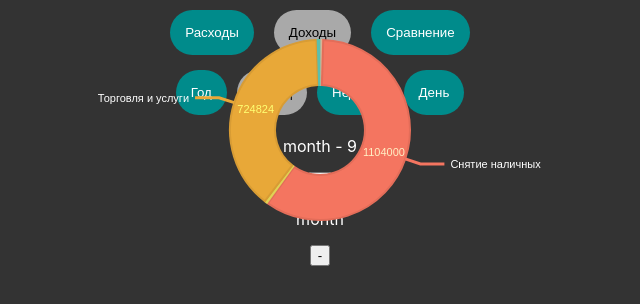
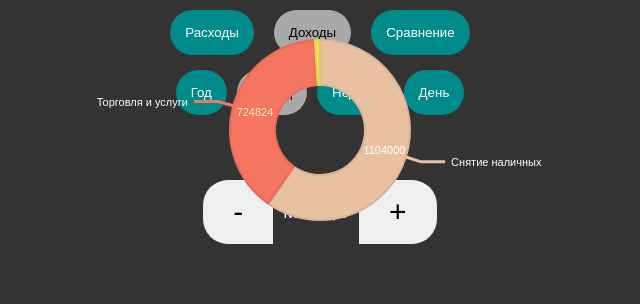
Before and after one commit to daniil-borovoy/AutumnHackaton2021, a React (Create React App) app in the folder frontend/: page / in a window 1280 px wide. Shown: the top 304 px of the page, without its empty margins (320-960 px from the left). Built offline with nearby package versions, Linux system fonts and the light colour scheme.

Commit message:
chart changes

```diff
--- a/frontend/src/app/App.js
+++ b/frontend/src/app/App.js
@@ -1,4 +1,4 @@
-import logo from '../logo.svg'
+// import logo from '../logo.svg'
 import styles from './App.module.scss'
 import userData from './data.json'
 import Chart from './chart/Chart'
--- a/frontend/src/app/chart/Chart.js
+++ b/frontend/src/app/chart/Chart.js
@@ -3,8 +3,6 @@ import { useState } from 'react'
 import MCC from '../mcc.json'
 import styles from './Chart.module.scss'
 let _ = require('lodash')
-
-
 
 const mccDecoder = (mcc) => {
   for (let i = 0; i < MCC.length; i++) {
@@ -33,48 +31,70 @@ const mccIdentifier = (data) => {
 }
 
 const dateConverter = (data, type = 'month') => {
-  const months = [ "January", "February", "March", "April", "May", "June","July", "August", "September", "October", "November", "December" ]
-  let a = []
+  // const months = [ "January", "February", "March", "April", "May", "June","July", "August", "September", "October", "November", "December" ]
   for (let i = 0; i < data.length; i++) {
-
     let property
     property = new Date(data[i].date).toUTCString()
-    console.log(property)
-    // a.push(property)
-    // console.log(a)
     if (data[i].tranDate) {
       data[i].tranDate = property
     } else {
       data[i].date = property
     }
-  //   if (type === 'month') {
-  //     data[i].date = property.match(/\.\d\d\./i)[0]
-  //  }
-   console.log(data)
-    // console.log(data[i].date)
   }
-  console.log(_.orderBy(data, 'tranDate'))
-  // console.log(_.orderBy(a, ))
-  // data[0].tranDate = new Date(data[0].tranDate).getFullYear()
-  // console.log(data[0].tranDate)
 }
+const categorySumm = (data, mcc) => {
+  let s = 0
 
+  for (let i = 0; i < mcc.length; i++) {
+    for (let j = 0; j < data[mcc[i]].length; j++) {
+      s += data[mcc[i]][j].amount
+    }
+  }
+  return s
+}
 const dataConverter = (data, type, period) => {
-
   let sortArray = []
+  let othermcc = []
   dateConverter(data)
   let convertData = _.groupBy(data, 'MCC')
   const mcc = mccIdentifier(data)
 
-  for (let i = 0; i < mcc.length; i++) {
+  let summ = categorySumm(convertData, mcc)
+  const other = (convertData, mcc) => {
+    for (let i = 0; i < mcc.length; i++) {
+      if ( ( (calcValue(convertData[mcc[i]]))/summ*100) <= 10) {
+        console.log(`${mccDecoder(mcc[i]) } меньше чем 10%`)
+        othermcc.push(mcc[i])
+        // console.log(othermcc)
+      }
+    }
 
-    sortArray.push({
-      'id': mccDecoder(mcc[i]),
+
+  }
+
+  other(convertData, mcc)
+  console.log(othermcc)
+  const mcc2 = [6011, 6012] // WIP
+  console.log(sortArray)
+  for (let i = 0; i < mcc2.length; i++) {
+      sortArray.push({
+        'id': mccDecoder(mcc2[i]),
+        'label': '',
+        'mcc': mcc2[i],
+        'value': calcValue(convertData[mcc2[i]]),
+        'color': 'hsl(85, 70%, 50%)'
+      })
+
+  }
+  sortArray.push(
+    {
+      'id': 'Прочее',
       'label': '',
-      'value': calcValue(convertData[mcc[i]]),
+      'mcc': othermcc,
+      'value': categorySumm(convertData, othermcc),
       'color': 'hsl(85, 70%, 50%)'
-    })
-  }
+    }
+  )
   return sortArray
 }
 
@@ -116,10 +136,12 @@ const Chart = ({ data }) => {
         <button className={period === 'week' ? styles.active : ''} onClick={() => setPeriod('week')}>Неделя</button>
         <button className={period === 'day' ? styles.active : ''} onClick={() => setPeriod('day')}>День</button>
       </div>
-      <p style={{color: '#fff'}}>{period} - {date}</p>
-      <button onClick={() => setDate(date < 12? date + 1 : date)}>+</button>
-      <p style={{color: '#fff'}}>{period}</p>
-      <button onClick={() => setDate(date > 0 ? date - 1 : date)}>-</button>
+      <div className={styles.timeChange}>
+
+        <button className={styles.decrement} onClick={() => setDate(date > 0 ? date - 1 : date)}>-</button>
+        <p style={{color: '#fff'}}>Месяц {date}</p>
+        <button className={styles.increment} onClick={() => setDate(date < 12? date + 1 : date)}>+</button>
+      </div>
     </div>
     </>
   )
--- a/frontend/src/app/chart/Chart.module.scss
+++ b/frontend/src/app/chart/Chart.module.scss
@@ -43,3 +43,29 @@
 
     }
 }
+
+.timeChange {
+    display: flex;
+    flex-direction: row;
+    align-items: center;
+    margin-top: 50px;
+    .decrement{
+        border-radius: 25px 0 0 25px;
+    }
+    .increment {
+        border-radius: 0 25px 25px 0;
+    }
+    button {
+        border: none;
+        padding: 15px 30px;
+        margin: 10px;
+        font-size: 30px;
+        transition: .1s ease 0s;
+        &:hover{
+            background-color: darkgrey;
+        }
+        &:active {
+            background-color: green;
+        }
+    }
+}
```
